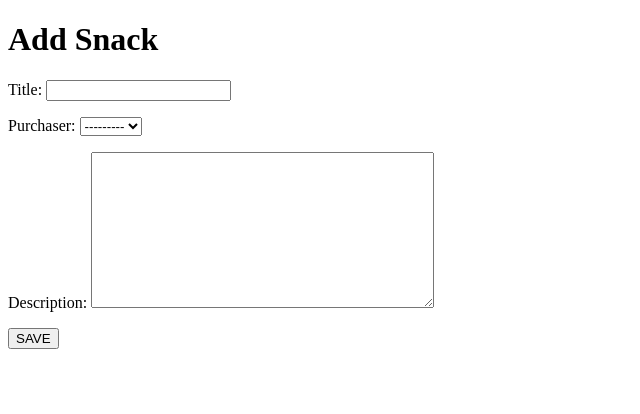
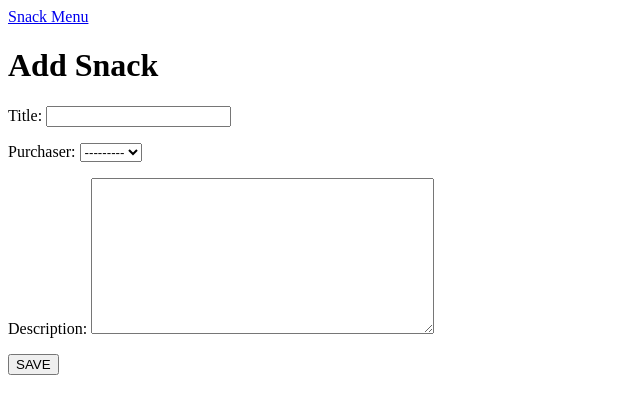
Before and after one commit to duajaradat/django-crud, a Django app: page /create/ in a window 1280 px wide. Shown: the top 414 px of the page, without its empty margins (0-640 px from the left). Run offline with Django 3.2, Linux system fonts and the light colour scheme.

Commit message:
add links to snack_list in each page

```diff
--- a/templates/snack_create.html
+++ b/templates/snack_create.html
@@ -1,7 +1,10 @@
 {% extends 'base.html' %}
 
+{% block header %}
+<a href="{% url 'snack_list' %}">Snack Menu</a>
+{% endblock header %}
+
 {% block content %}
-
 <h1>Add Snack</h1>
 
 <form action="" method="POST">
--- a/templates/snack_delete.html
+++ b/templates/snack_delete.html
@@ -1,4 +1,8 @@
 {% extends 'base.html' %}
+
+{% block header %}
+<a href="{% url 'snack_list' %}">Snack Menu</a>
+{% endblock header %}
 
 {% block content %}
 
--- a/templates/snack_detail.html
+++ b/templates/snack_detail.html
@@ -1,4 +1,6 @@
 {% extends 'base.html' %}
+
+
 
 {% block content %}
 <h2>Details about: {{ snack.title }}</h2>
--- a/templates/snack_update.html
+++ b/templates/snack_update.html
@@ -1,4 +1,8 @@
 {% extends 'base.html' %}
+
+{% block header %}
+<a href="{% url 'snack_list' %}">Snack Menu</a>
+{% endblock header %}
 
 {% block content %}
 <h1>Update Snack</h1>
```
